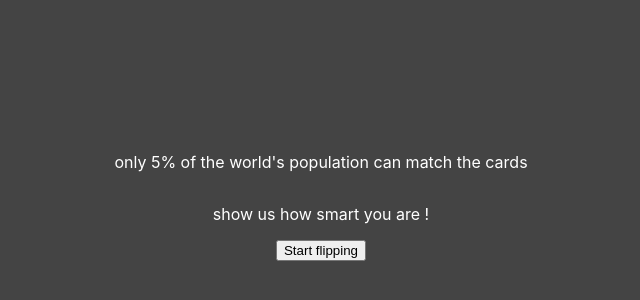
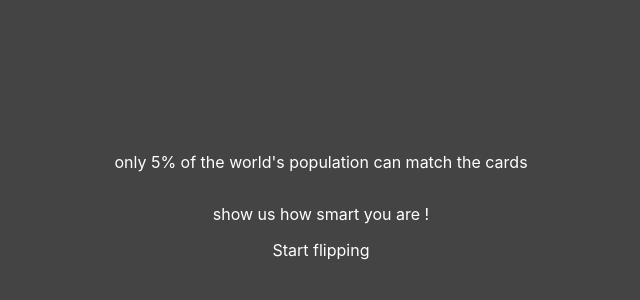
Before and after one commit to bayan-404/memory-cards, a Next.js app: page / in a window 1280 px wide. Shown: the part 202-502 px from the top of the page, without its empty margins (319-959 px from the left). Built offline with nearby package versions, Linux system fonts and the light colour scheme.

Commit message:
add a link to the game page

```diff
--- a/pages/index.js
+++ b/pages/index.js
@@ -1,10 +1,15 @@
+import Link from "next/link";
 
 export default function Home() {
   return (
-    <div className = 'center'>
-     <p>only 5% of the world's population can match the cards</p>
-     <p>show us how smart you are !</p>
-     <button>Start flipping</button>
+    <div className="center">
+      <p>only 5% of the world's population can match the cards</p>
+      <p>show us how smart you are !</p>
+      <div className="button">
+        <Link href="/game">
+          <a className="start"> Start flipping </a>
+        </Link>
+      </div>
     </div>
-  )
+  );
 }
```
